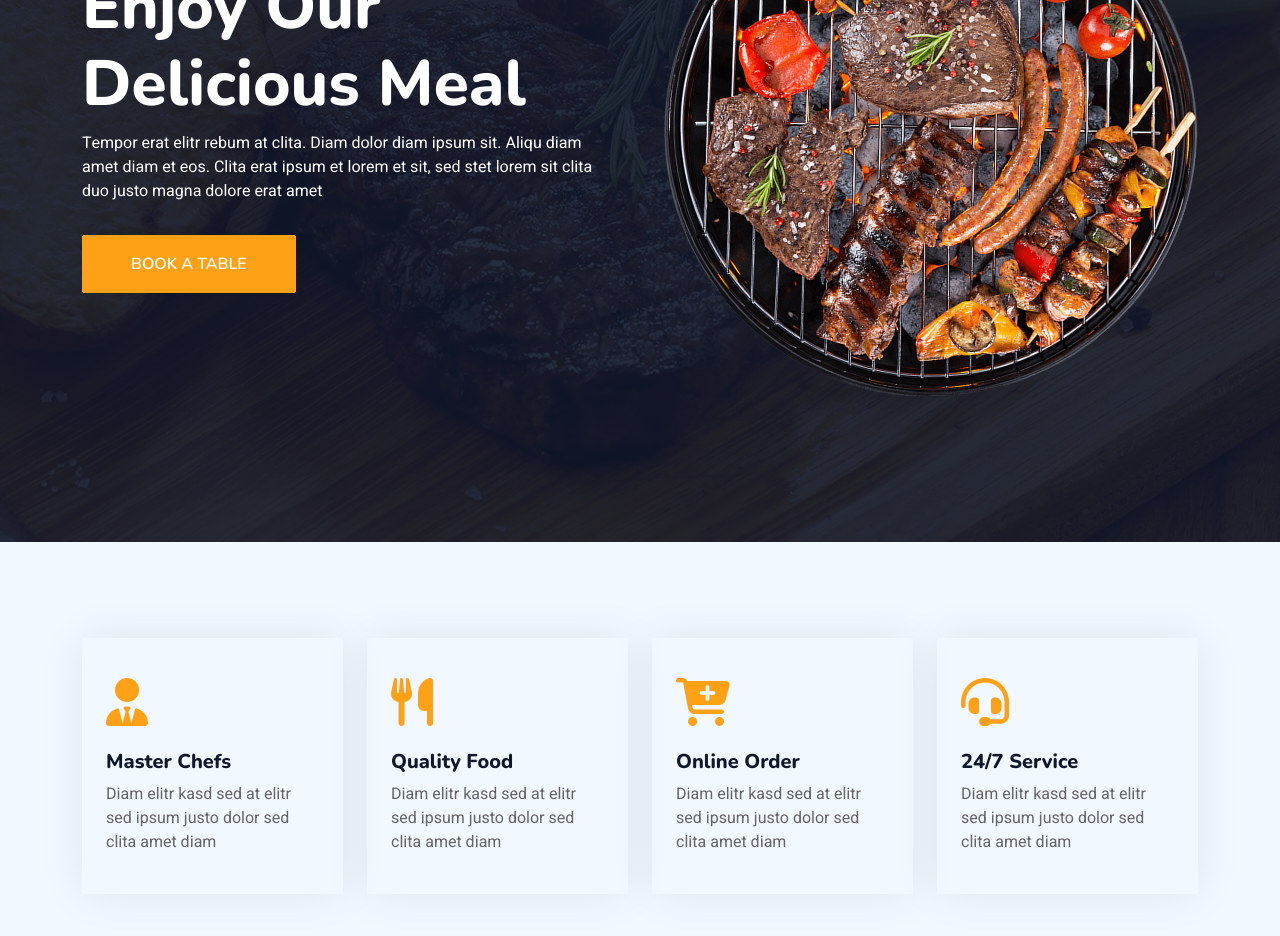
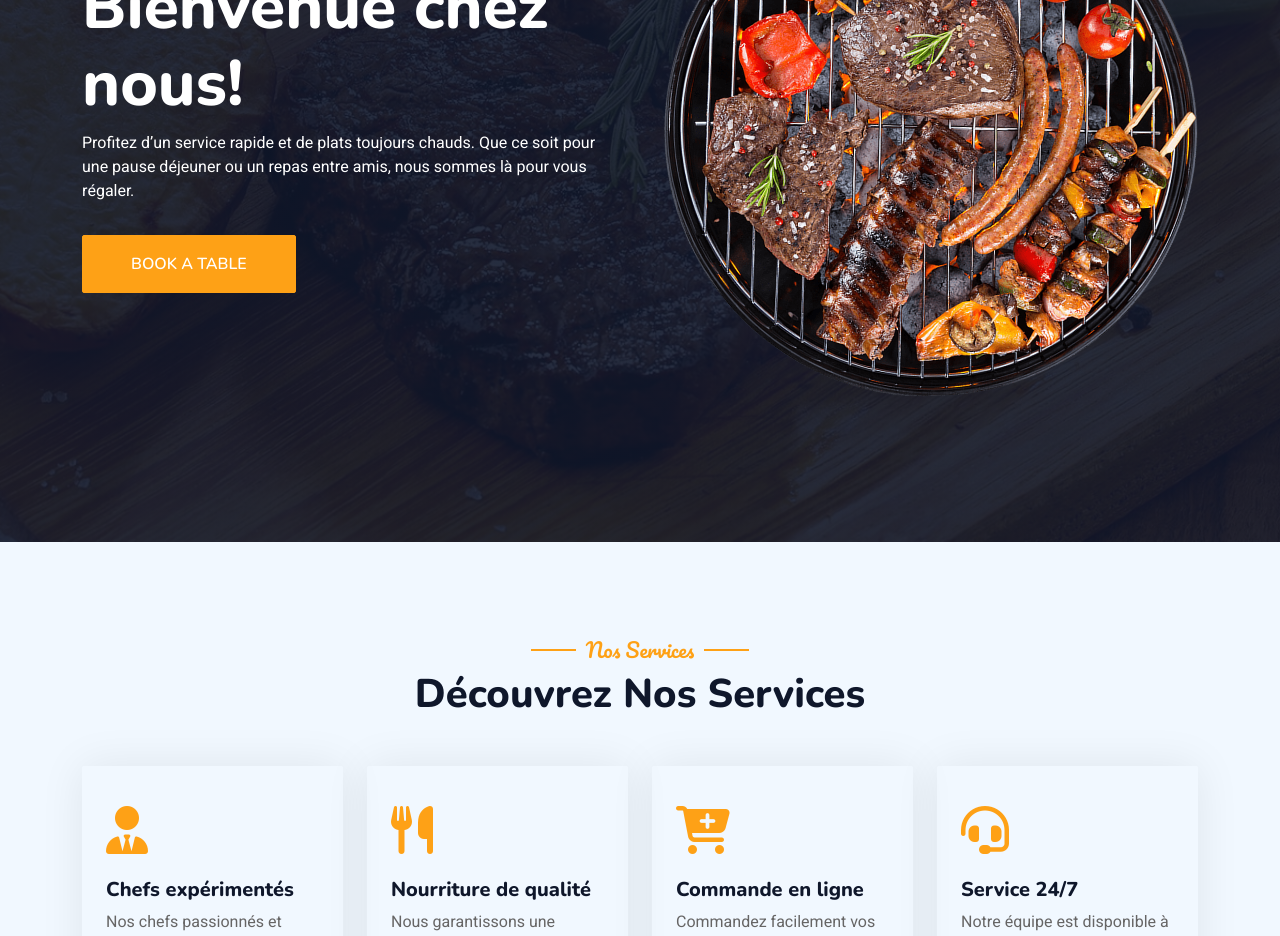
Before and after one commit to AHIABOREmmanuel/ivrivrii, an Angular app: page / in a window 1280 px wide. Shown: the part 280-1216 px from the top of the page. Built offline with nearby package versions, Linux system fonts and the light colour scheme.

Commit message:
14/04/2025

```diff
--- a/src/app/main/main.component.html
+++ b/src/app/main/main.component.html
@@ -4,8 +4,8 @@
           <div class="container my-5 py-5">
               <div class="row align-items-center g-5">
                   <div class="col-lg-6 text-center text-lg-start">
-                      <h1 class="display-3 text-white animated slideInLeft">Enjoy Our<br>Delicious Meal</h1>
-                      <p class="text-white animated slideInLeft mb-4 pb-2">Tempor erat elitr rebum at clita. Diam dolor diam ipsum sit. Aliqu diam amet diam et eos. Clita erat ipsum et lorem et sit, sed stet lorem sit clita duo justo magna dolore erat amet</p>
+                      <h1 class="display-3 text-white animated slideInLeft">Bienvenue chez nous!</h1>
+                      <p class="text-white animated slideInLeft mb-4 pb-2">Profitez d’un service rapide et de plats toujours chauds. Que ce soit pour une pause déjeuner ou un repas entre amis, nous sommes là pour vous régaler.</p>
                       <a href="" class="btn btn-primary py-sm-3 px-sm-5 me-3 animated slideInLeft">Book A Table</a>
                   </div>
                   <div class="col-lg-6 text-center text-lg-end overflow-hidden">
@@ -17,16 +17,20 @@
       <!-- Navbar & Hero End -->
 
 
-      <!-- Service Start -->
+<!-- Début Services -->
 <div class="container-xxl py-5">
   <div class="container">
+      <div class="text-center wow fadeInUp" data-wow-delay="0.1s">
+          <h5 class="section-title ff-secondary text-center text-primary fw-normal">Nos Services</h5>
+          <h1 class="mb-5">Découvrez Nos Services</h1>
+      </div>
       <div class="row g-4">
           <div class="col-lg-3 col-sm-6 wow fadeInUp" data-wow-delay="0.1s">
               <div class="service-item rounded pt-3">
                   <div class="p-4">
                       <i class="fa fa-3x fa-user-tie text-primary mb-4"></i>
-                              <h5>Master Chefs</h5>
-                              <p>Diam elitr kasd sed at elitr sed ipsum justo dolor sed clita amet diam</p>
+                      <h5>Chefs expérimentés</h5>
+                      <p>Nos chefs passionnés et talentueux élaborent des plats savoureux à base d’ingrédients frais et de saison.</p>
                   </div>
               </div>
           </div>
@@ -34,8 +38,8 @@
               <div class="service-item rounded pt-3">
                   <div class="p-4">
                       <i class="fa fa-3x fa-utensils text-primary mb-4"></i>
-                              <h5>Quality Food</h5>
-                              <p>Diam elitr kasd sed at elitr sed ipsum justo dolor sed clita amet diam</p>
+                      <h5>Nourriture de qualité</h5>
+                      <p>Nous garantissons une cuisine raffinée, alliant authenticité et innovation pour satisfaire tous les palais.</p>
                   </div>
               </div>
           </div>
@@ -43,8 +47,8 @@
               <div class="service-item rounded pt-3">
                   <div class="p-4">
                       <i class="fa fa-3x fa-cart-plus text-primary mb-4"></i>
-                              <h5>Online Order</h5>
-                              <p>Diam elitr kasd sed at elitr sed ipsum justo dolor sed clita amet diam</p>
+                      <h5>Commande en ligne</h5>
+                      <p>Commandez facilement vos plats préférés en ligne et faites-vous livrer rapidement chez vous ou au bureau.</p>
                   </div>
               </div>
           </div>
@@ -52,15 +56,16 @@
               <div class="service-item rounded pt-3">
                   <div class="p-4">
                       <i class="fa fa-3x fa-headset text-primary mb-4"></i>
-                              <h5>24/7 Service</h5>
-                              <p>Diam elitr kasd sed at elitr sed ipsum justo dolor sed clita amet diam</p>
+                      <h5>Service 24/7</h5>
+                      <p>Notre équipe est disponible à tout moment pour répondre à vos besoins et garantir une expérience client optimale.</p>
                   </div>
               </div>
           </div>
+          <!-- Répétitions supprimées ou remplacées si souhaité -->
       </div>
   </div>
 </div>
-      <!-- Service End -->
+<!-- Fin Services -->
 
 
       <!-- About Start -->
```
Lines whose indentation alone changed are shown as unchanged.
